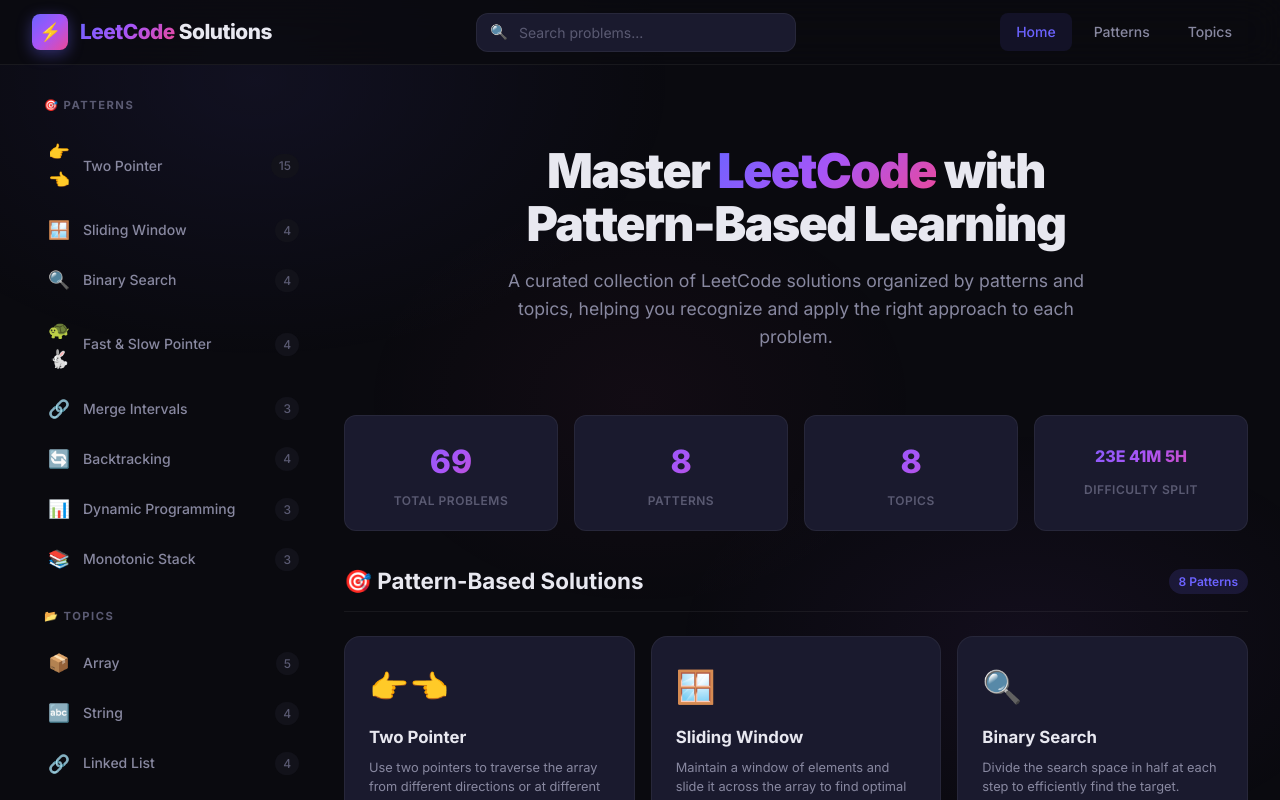
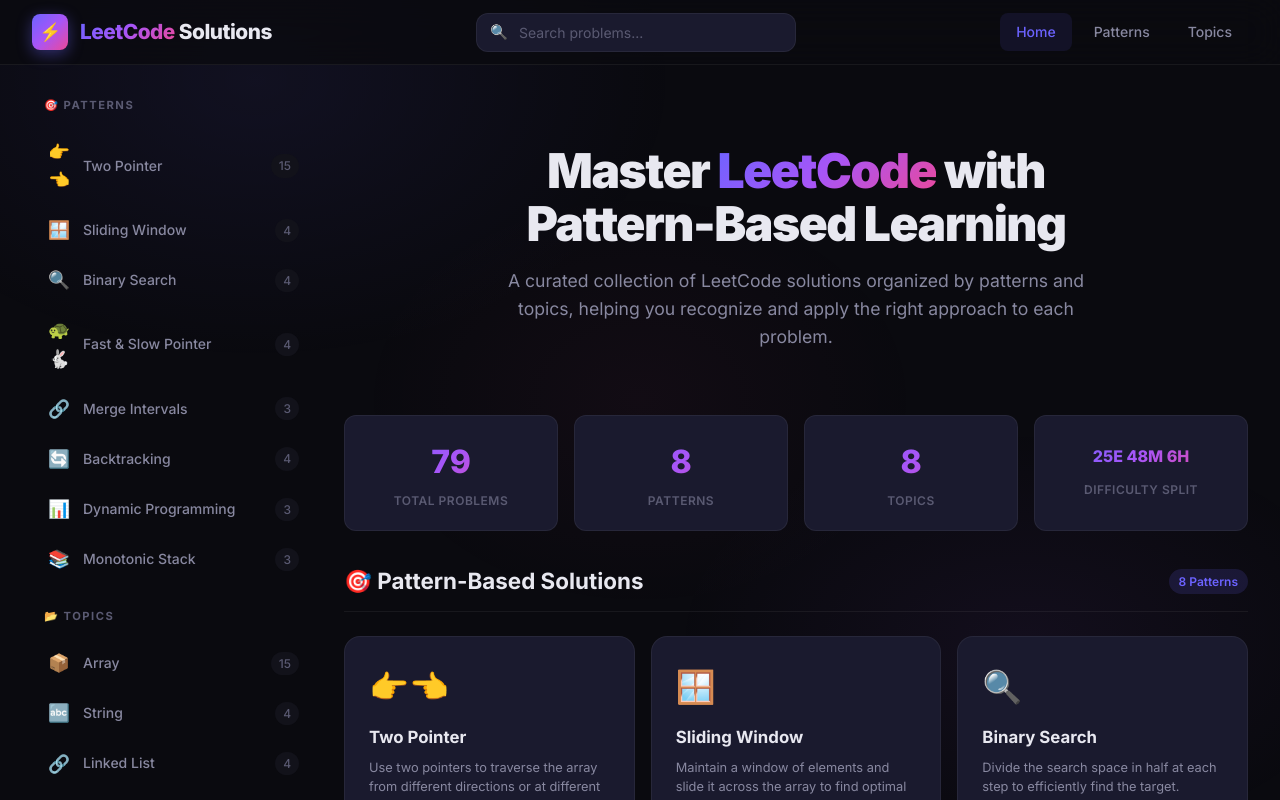
Before and after one commit to ajinesh703/Leetcode-Help, a React (Vite) app: page / in a window 1280 px wide. Shown: the top 800 px of the page. Built offline with nearby package versions, Linux system fonts and the light colour scheme.

Commit message:
Added more LeetCode problems and solutions

```diff
--- a/src/data/topics.ts
+++ b/src/data/topics.ts
@@ -86,6 +86,221 @@
         nums.reverse()
         nums[:k] = reversed(nums[:k])
         nums[k:] = reversed(nums[k:])`
+      },
+      {
+        id: 'arr-6',
+        title: 'Best Time to Buy and Sell Stock',
+        difficulty: 'Easy',
+        leetcodeUrl: 'https://leetcode.com/problems/best-time-to-buy-and-sell-stock/',
+        description: 'Given an array prices where prices[i] is the price of a stock on day i, return the maximum profit you can achieve from a single buy and sell.',
+        language: 'python',
+        solution: `class Solution:
+    def maxProfit(self, prices: List[int]) -> int:
+        min_price = float('inf')
+        max_profit = 0
+        for price in prices:
+            if price < min_price:
+                min_price = price
+            elif price - min_price > max_profit:
+                max_profit = price - min_price
+        return max_profit`
+      },
+      {
+        id: 'arr-7',
+        title: 'Move Zeroes',
+        difficulty: 'Easy',
+        leetcodeUrl: 'https://leetcode.com/problems/move-zeroes/',
+        description: 'Given an integer array nums, move all 0s to the end of it while maintaining the relative order of the non-zero elements.',
+        language: 'python',
+        solution: `class Solution:
+    def moveZeroes(self, nums: List[int]) -> None:
+        insert_pos = 0
+        for num in nums:
+            if num != 0:
+                nums[insert_pos] = num
+                insert_pos += 1
+        for i in range(insert_pos, len(nums)):
+            nums[i] = 0`
+      },
+      {
+        id: 'arr-8',
+        title: '3Sum',
+        difficulty: 'Medium',
+        leetcodeUrl: 'https://leetcode.com/problems/3sum/',
+        description: 'Given an integer array nums, return all the triplets [nums[i], nums[j], nums[k]] such that i != j, i != k, j != k, and nums[i] + nums[j] + nums[k] == 0.',
+        language: 'python',
+        solution: `class Solution:
+    def threeSum(self, nums: List[int]) -> List[List[int]]:
+        nums.sort()
+        result = []
+        for i in range(len(nums) - 2):
+            if i > 0 and nums[i] == nums[i - 1]:
+                continue
+            left, right = i + 1, len(nums) - 1
+            while left < right:
+                total = nums[i] + nums[left] + nums[right]
+                if total == 0:
+                    result.append([nums[i], nums[left], nums[right]])
+                    while left < right and nums[left] == nums[left + 1]:
+                        left += 1
+                    while left < right and nums[right] == nums[right - 1]:
+                        right -= 1
+                    left += 1
+                    right -= 1
+                elif total < 0:
+                    left += 1
+                else:
+                    right -= 1
+        return result`
+      },
+      {
+        id: 'arr-9',
+        title: 'Find Minimum in Rotated Sorted Array',
+        difficulty: 'Medium',
+        leetcodeUrl: 'https://leetcode.com/problems/find-minimum-in-rotated-sorted-array/',
+        description: 'Given the sorted rotated array nums of unique elements, return the minimum element of this array.',
+        language: 'python',
+        solution: `class Solution:
+    def findMin(self, nums: List[int]) -> int:
+        left, right = 0, len(nums) - 1
+        while left < right:
+            mid = (left + right) // 2
+            if nums[mid] > nums[right]:
+                left = mid + 1
+            else:
+                right = mid
+        return nums[left]`
+      },
+      {
+        id: 'arr-10',
+        title: 'Search in Rotated Sorted Array',
+        difficulty: 'Medium',
+        leetcodeUrl: 'https://leetcode.com/problems/search-in-rotated-sorted-array/',
+        description: 'Given the array nums after the possible rotation and an integer target, return the index of target if it is in nums, or -1 if it is not.',
+        language: 'python',
+        solution: `class Solution:
+    def search(self, nums: List[int], target: int) -> int:
+        left, right = 0, len(nums) - 1
+        while left <= right:
+            mid = (left + right) // 2
+            if nums[mid] == target:
+                return mid
+            if nums[left] <= nums[mid]:
+                if nums[left] <= target < nums[mid]:
+                    right = mid - 1
+                else:
+                    left = mid + 1
+            else:
+                if nums[mid] < target <= nums[right]:
+                    left = mid + 1
+                else:
+                    right = mid - 1
+        return -1`
+      },
+      {
+        id: 'arr-11',
+        title: 'Container With Most Water',
+        difficulty: 'Medium',
+        leetcodeUrl: 'https://leetcode.com/problems/container-with-most-water/',
+        description: 'Given n non-negative integers representing heights of vertical lines, find two lines that together with the x-axis form a container that holds the most water.',
+        language: 'python',
+        solution: `class Solution:
+    def maxArea(self, height: List[int]) -> int:
+        left, right = 0, len(height) - 1
+        max_water = 0
+        while left < right:
+            water = min(height[left], height[right]) * (right - left)
+            max_water = max(max_water, water)
+            if height[left] < height[right]:
+                left += 1
+            else:
+                right -= 1
+        return max_water`
+      },
+      {
+        id: 'arr-12',
+        title: 'Merge Intervals',
+        difficulty: 'Medium',
+        leetcodeUrl: 'https://leetcode.com/problems/merge-intervals/',
+        description: 'Given an array of intervals where intervals[i] = [starti, endi], merge all overlapping intervals.',
+        language: 'python',
+        solution: `class Solution:
+    def merge(self, intervals: List[List[int]]) -> List[List[int]]:
+        intervals.sort(key=lambda x: x[0])
+        merged = [intervals[0]]
+        for start, end in intervals[1:]:
+            if start <= merged[-1][1]:
+                merged[-1][1] = max(merged[-1][1], end)
+            else:
+                merged.append([start, end])
+        return merged`
+      },
+      {
+        id: 'arr-13',
+        title: 'Trapping Rain Water',
+        difficulty: 'Hard',
+        leetcodeUrl: 'https://leetcode.com/problems/trapping-rain-water/',
+        description: 'Given n non-negative integers representing an elevation map where the width of each bar is 1, compute how much water it can trap after raining.',
+        language: 'python',
+        solution: `class Solution:
+    def trap(self, height: List[int]) -> int:
+        left, right = 0, len(height) - 1
+        left_max, right_max = height[left], height[right]
+        water = 0
+        while left < right:
+            if left_max < right_max:
+                left += 1
+                left_max = max(left_max, height[left])
+                water += left_max - height[left]
+            else:
+                right -= 1
+                right_max = max(right_max, height[right])
+                water += right_max - height[right]
+        return water`
+      },
+      {
+        id: 'arr-14',
+        title: 'Subarray Sum Equals K',
+        difficulty: 'Medium',
+        leetcodeUrl: 'https://leetcode.com/problems/subarray-sum-equals-k/',
+        description: 'Given an array of integers nums and an integer k, return the total number of subarrays whose sum equals to k.',
+        language: 'python',
+        solution: `class Solution:
+    def subarraySum(self, nums: List[int], k: int) -> int:
+        from collections import defaultdict
+        count = 0
+        prefix_sum = 0
+        prefix_counts = defaultdict(int)
+        prefix_counts[0] = 1
+        for num in nums:
+            prefix_sum += num
+            count += prefix_counts[prefix_sum - k]
+            prefix_counts[prefix_sum] += 1
+        return count`
+      },
+      {
+        id: 'arr-15',
+        title: 'Next Permutation',
+        difficulty: 'Medium',
+        leetcodeUrl: 'https://leetcode.com/problems/next-permutation/',
+        description: 'Given an array of integers nums, find the next permutation of nums. The replacement must be in place and use only constant extra memory.',
+        language: 'python',
+        solution: `class Solution:
+    def nextPermutation(self, nums: List[int]) -> None:
+        n = len(nums)
+        i = n - 2
+        while i >= 0 and nums[i] >= nums[i + 1]:
+            i -= 1
+        if i >= 0:
+            j = n - 1
+            while nums[j] <= nums[i]:
+                j -= 1
+            nums[i], nums[j] = nums[j], nums[i]
+        left, right = i + 1, n - 1
+        while left < right:
+            nums[left], nums[right] = nums[right], nums[left]
+            left += 1
+            right -= 1`
       }
     ]
   },
```
